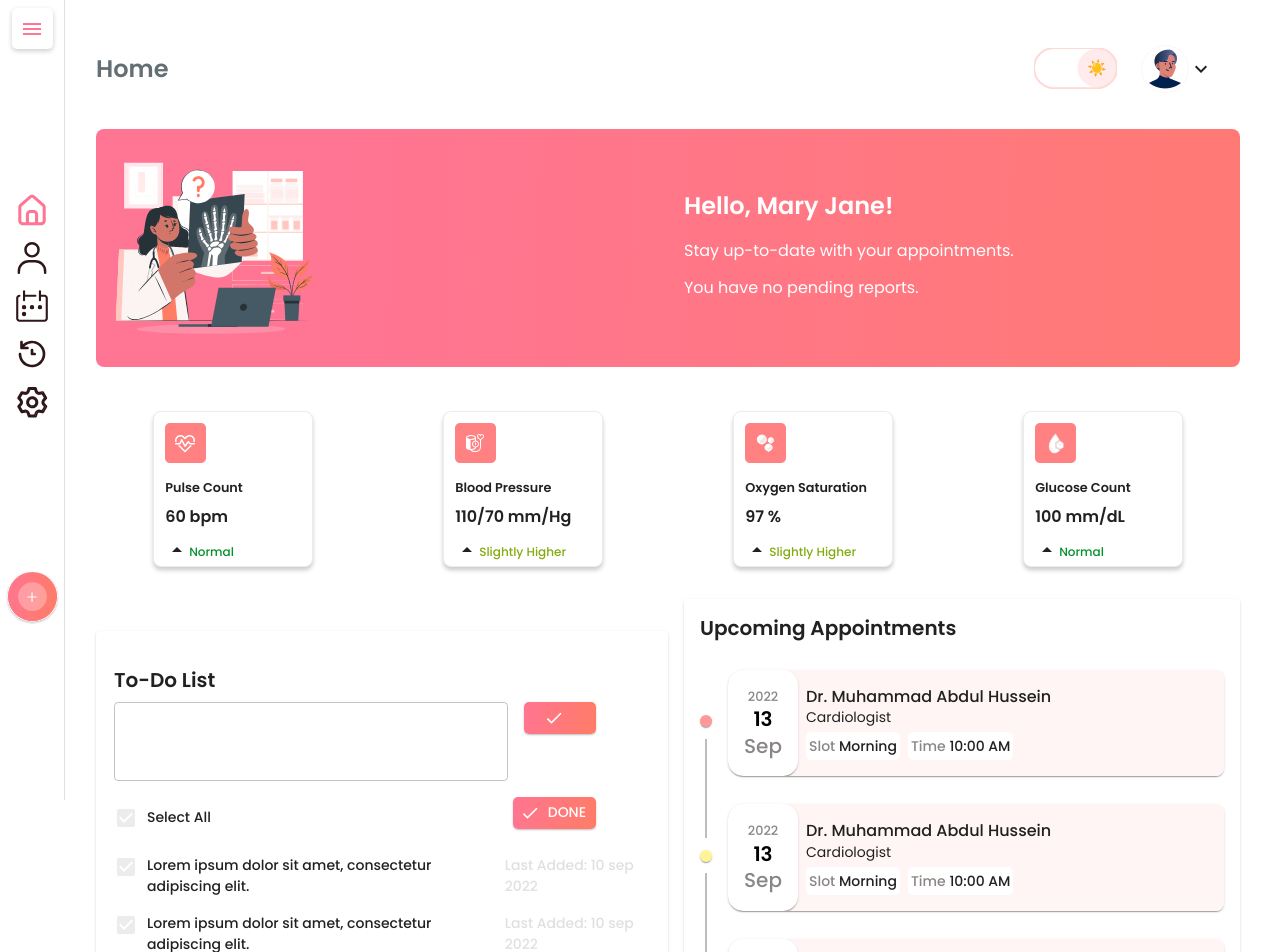
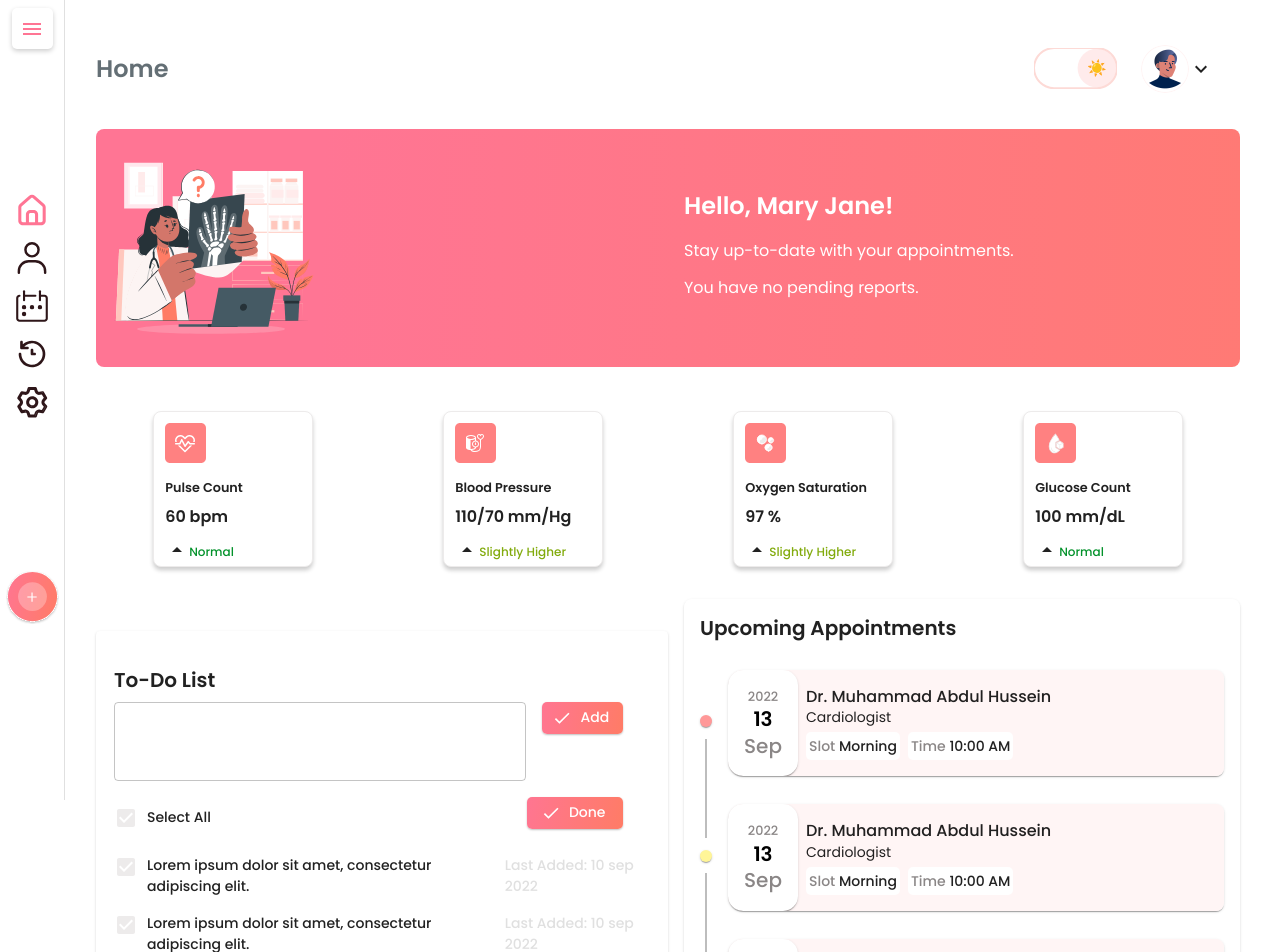
Before and after one commit to MK-Khan123/rainier-frontend, a React (Create React App) app: page / in a window 1280 px wide. Shown: the top 952 px of the page. Built offline with nearby package versions, Linux system fonts and the light colour scheme.

Commit message:
Fixed the color of ToDoList component for dark mode

```diff
--- a/src/components/Home/Appointments/Appointments.js
+++ b/src/components/Home/Appointments/Appointments.js
@@ -100,7 +100,8 @@ const Appointments = () => {
                 minWidth: 275,
                 marginLeft: { sm: 2 },
                 maxHeight: { sm: '29.25rem', md: '35.625rem' },
-                overflow: 'auto'
+                overflow: 'auto',
+                borderRadius: '8px'
             }}
         >
             <Typography variant='h5' fontSize='1.25rem' fontWeight='600' pl={2} pt={2} component='div'>
--- a/src/components/Home/ToDoList/ToDoList.js
+++ b/src/components/Home/ToDoList/ToDoList.js
@@ -1,4 +1,4 @@
-import React from 'react';
+import { useTheme } from '@mui/material/styles';
 import Box from '@mui/material/Box';
 import Button from '@mui/material/Button';
 import Card from '@mui/material/Card';
@@ -33,11 +33,37 @@ const toDos = [
 ];
 
 const ToDoList = () => {
+
+    const theme = useTheme();
+
     return (
-        <Card sx={{ minWidth: 275, padding: { xs: '0.625rem', md: '1.25rem 0.625rem' }, mt: 4 }}>
+        <Card
+            sx={{
+                minWidth: 275,
+                padding: {
+                    xs: '0.625rem',
+                    md: '1.25rem 0.625rem'
+                },
+                mt: 4
+            }}
+        >
             <CardContent sx={{ paddingX: '0.5rem' }}>
-                <Typography variant='h5' fontWeight='600' fontSize='1.25rem'>To-Do List</Typography>
-                <Box mt={1} sx={{ maxWidth: '90%', display: 'flex', alignItems: 'flex-start' }}>
+                <Typography
+                    color={theme.palette.mode === 'dark' ? '#D1D5DB' : ''}
+                    variant='h5'
+                    fontWeight='600'
+                    fontSize='1.25rem'
+                >
+                    To-Do List
+                </Typography>
+                <Box
+                    mt={1}
+                    sx={{
+                        maxWidth: '95%',
+                        display: 'flex',
+                        alignItems: 'flex-start'
+                    }}
+                >
                     <TextField
                         type="text"
                         InputLabelProps={{
@@ -54,19 +80,37 @@ const ToDoList = () => {
                             boxShadow: '0px 1px 2px rgba(0, 0, 0, 0.25)',
                             borderRadius: '5px',
                             color: 'white',
-                            paddingX: '0.75rem',
                             marginLeft: '1rem',
-                            width: '5.1875rem',
+                            width: '6rem',
                             height: '2rem',
-                            display: { xs: 'none', md: 'inline-block' }
+                            display: { xs: 'none', md: 'flex' },
+                            textTransform: 'capitalize'
                         }}
                     >
                         Add
                     </Button>
                 </Box>
-                <Box mt={2} sx={{ maxWidth: '90%', display: 'flex', justifyContent: 'space-between' }}>
-                    <Typography variant='body1' fontWeight='500' fontSize='0.875rem'>
-                        <Checkbox defaultChecked sx={{ paddingLeft: '0', color: '#FF7594', '&.Mui-checked': { color: '#EDEBEB' } }} />
+                <Box
+                    mt={2}
+                    sx={{
+                        maxWidth: '95%',
+                        display: 'flex',
+                        justifyContent: 'space-between'
+                    }}
+                >
+                    <Typography
+                        variant='body1'
+                        fontWeight='500'
+                        fontSize='0.875rem'
+                    >
+                        <Checkbox
+                            defaultChecked
+                            sx={{
+                                paddingLeft: '0',
+                                color: '#FF7594',
+                                '&.Mui-checked': { color: '#EDEBEB' }
+                            }}
+                        />
                         Select All
                     </Typography>
 
@@ -77,10 +121,10 @@ const ToDoList = () => {
                             boxShadow: '0px 1px 2px rgba(0, 0, 0, 0.25)',
                             borderRadius: '5px',
                             color: 'white',
-                            paddingX: '0.75rem',
                             marginLeft: '1rem',
-                            width: { md: '5.1875rem' },
-                            height: '2rem'
+                            width: { md: '6rem' },
+                            height: '2rem',
+                            textTransform: 'capitalize'
                         }}
                     >
                         Done
@@ -88,17 +132,47 @@ const ToDoList = () => {
                 </Box>
                 <Grid container>
                     {
-                        toDos.map(todo => {
+                        toDos?.map(todo => {
                             return (
-                                <Grid key={todo?.id} item mt={2} xs={12}>
+                                <Grid
+                                    key={todo.id}
+                                    item
+                                    mt={2}
+                                    xs={12}
+                                >
                                     <Box sx={{ display: 'flex' }}>
-                                        <Checkbox defaultChecked sx={{ pl: 0, pt: { xs: 0 }, display: 'inline', color: '#FF7594', '&.Mui-checked': { color: '#EDEBEB' } }} />
-                                        <Box sx={{ display: 'flex', flexDirection: { xs: 'column', md: 'row' } }}>
-                                            <Typography variant='body1' fontWeight='500' fontSize='0.875rem'>
-                                                {todo?.title}
+                                        <Checkbox
+                                            defaultChecked
+                                            sx={{
+                                                pl: 0, pt: { xs: 0 },
+                                                display: 'inline',
+                                                color: '#FF7594',
+                                                '&.Mui-checked': { color: '#EDEBEB' }
+                                            }}
+                                        />
+                                        <Box
+                                            sx={{
+                                                display: 'flex',
+                                                flexDirection: { xs: 'column', md: 'row' }
+                                            }}
+                                        >
+                                            <Typography
+                                                variant='body1'
+                                                fontWeight='500'
+                                                fontSize='0.875rem'
+                                                color={theme.palette.mode === 'dark' ? '#D1D5DB' : ''}
+                                            >
+                                                {todo.title}
                                             </Typography>
-                                            <Typography ml={{ md: 2 }} color='#E0E0E0' fontWeight='500' variant='body1' fontSize='0.875rem'>
-                                                {todo?.time}
+                                            <Typography
+                                                ml={{ md: 2 }}
+                                                mt={{ xs: 2, md: 0 }}
+                                                color={theme.palette.mode === 'dark' ? '#A6A6A6' : '#E0E0E0'}
+                                                fontWeight='500'
+                                                variant='body1'
+                                                fontSize='0.875rem'
+                                            >
+                                                {todo.time}
                                             </Typography>
                                         </Box>
                                     </Box>
```
